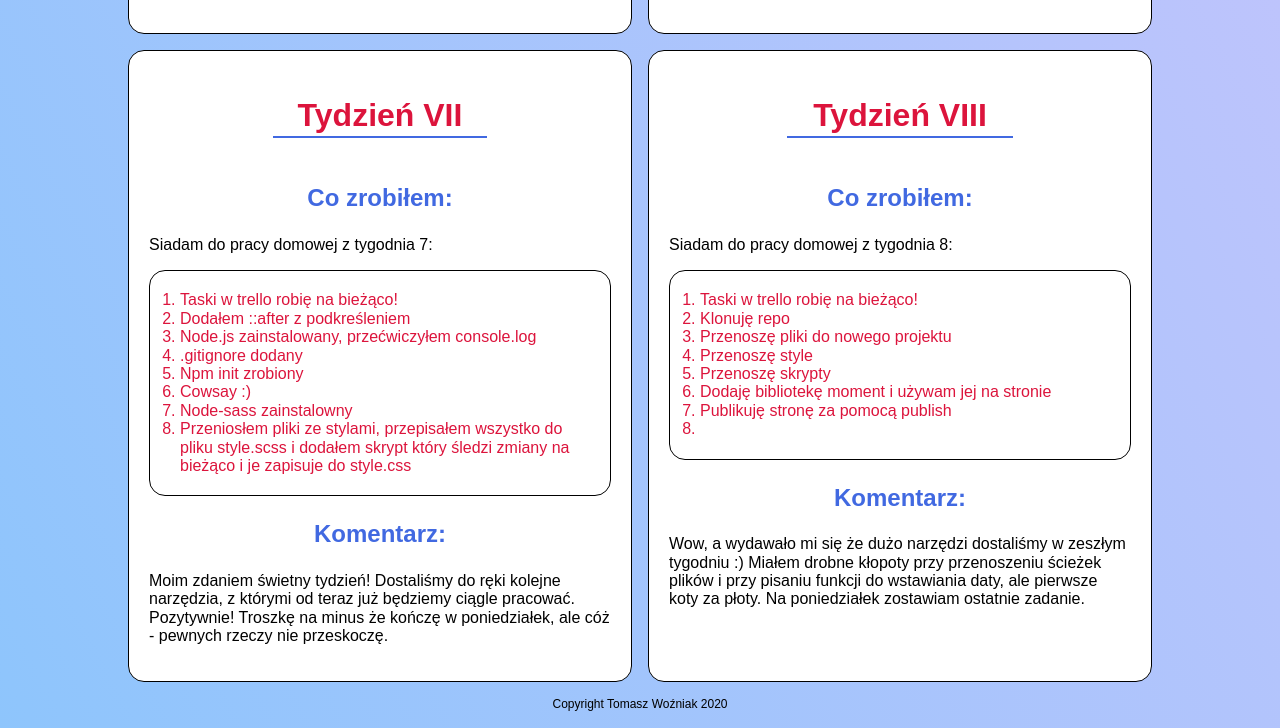
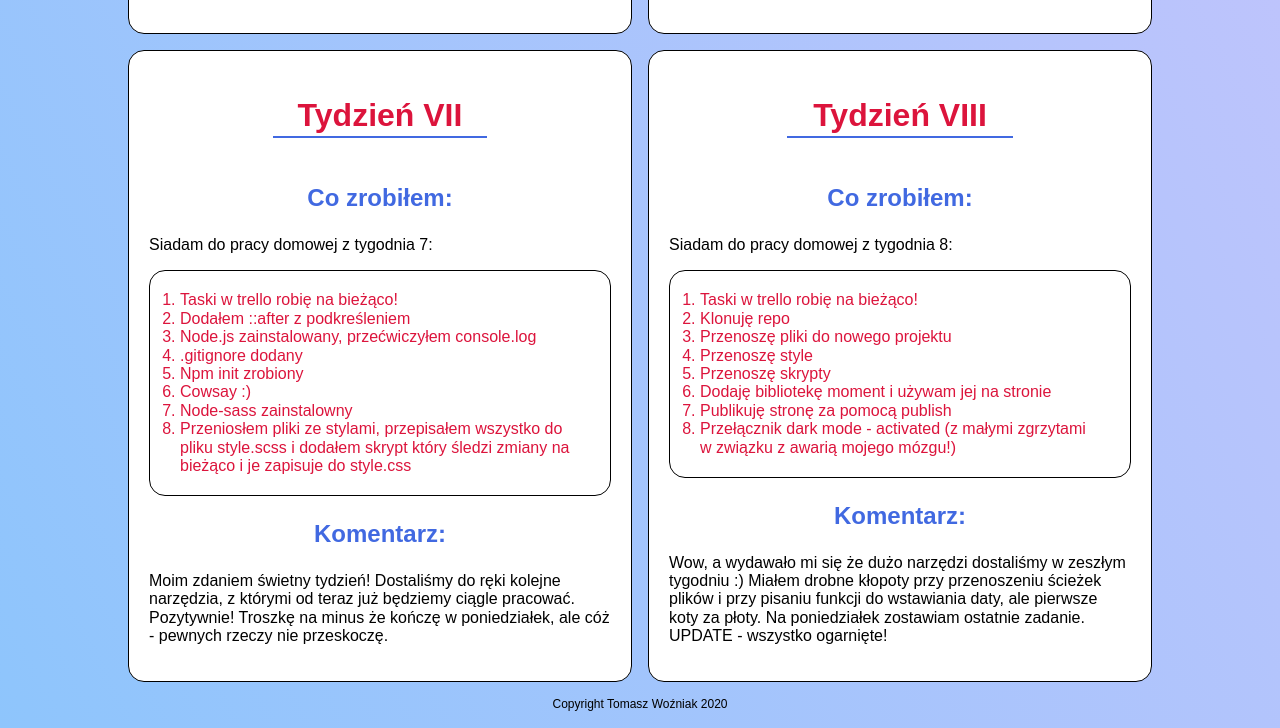
Before and after one commit to tomekwozniakk/homepage-webpack, a website built with webpack: page src/pages/prace-domowe.html in a window 1280 px wide. Shown: the part 2306-3034 px from the top of the page. Built offline with nearby package versions, Linux system fonts and the light colour scheme.

Commit message:
added content to index.html and prace-domowe.html

```diff
--- a/src/pages/prace-domowe.html
+++ b/src/pages/prace-domowe.html
@@ -174,12 +174,12 @@
                     <li>Przenoszę skrypty</li>
                     <li>Dodaję bibliotekę moment i używam jej na stronie</li>
                     <li>Publikuję stronę za pomocą publish</li>
-                    <li></li>
+                    <li>Przełącznik dark mode - activated (z małymi zgrzytami w związku z awarią mojego mózgu!)</li>
                 </ol>
                 <h3 class="week-summary__comment-heading">Komentarz:</h3>
                 <p class="week-summary__comment">Wow, a wydawało mi się że dużo narzędzi dostaliśmy w zeszłym tygodniu
                     :) Miałem drobne kłopoty przy przenoszeniu ścieżek plików i przy pisaniu funkcji do wstawiania daty,
-                    ale pierwsze koty za płoty. Na poniedziałek zostawiam ostatnie zadanie.</p>
+                    ale pierwsze koty za płoty. Na poniedziałek zostawiam ostatnie zadanie. UPDATE - wszystko ogarnięte!</p>
             </article>
         </section>
     </main>
```
Also changed, not shown: src/pages/index.html (+2 -1 lines).
